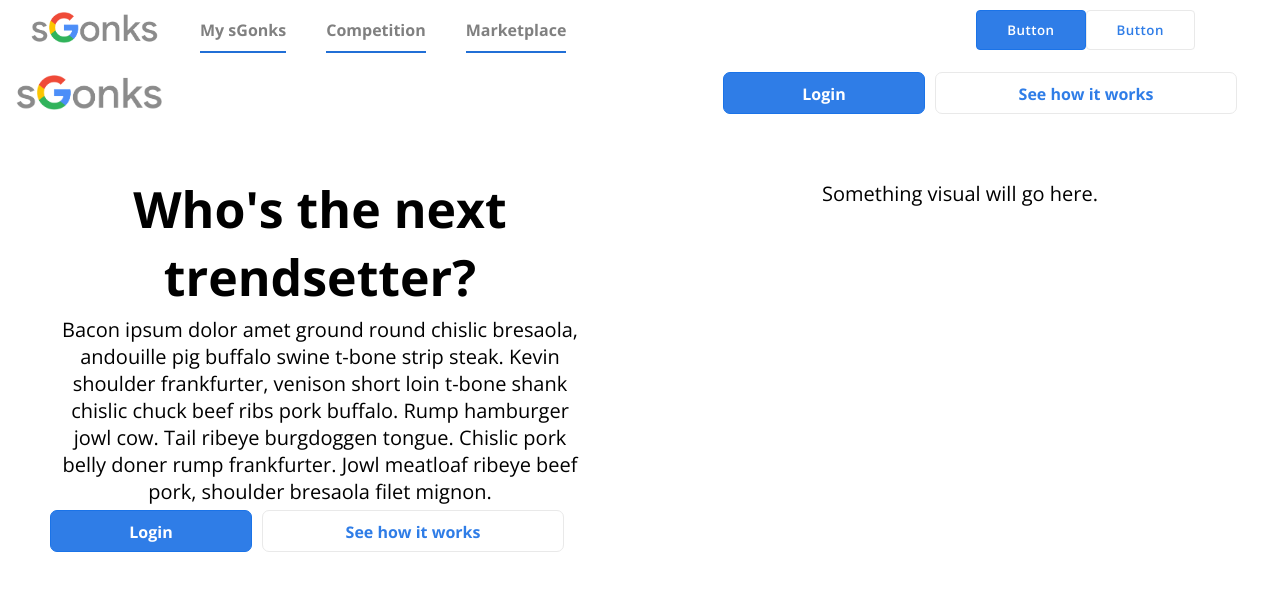
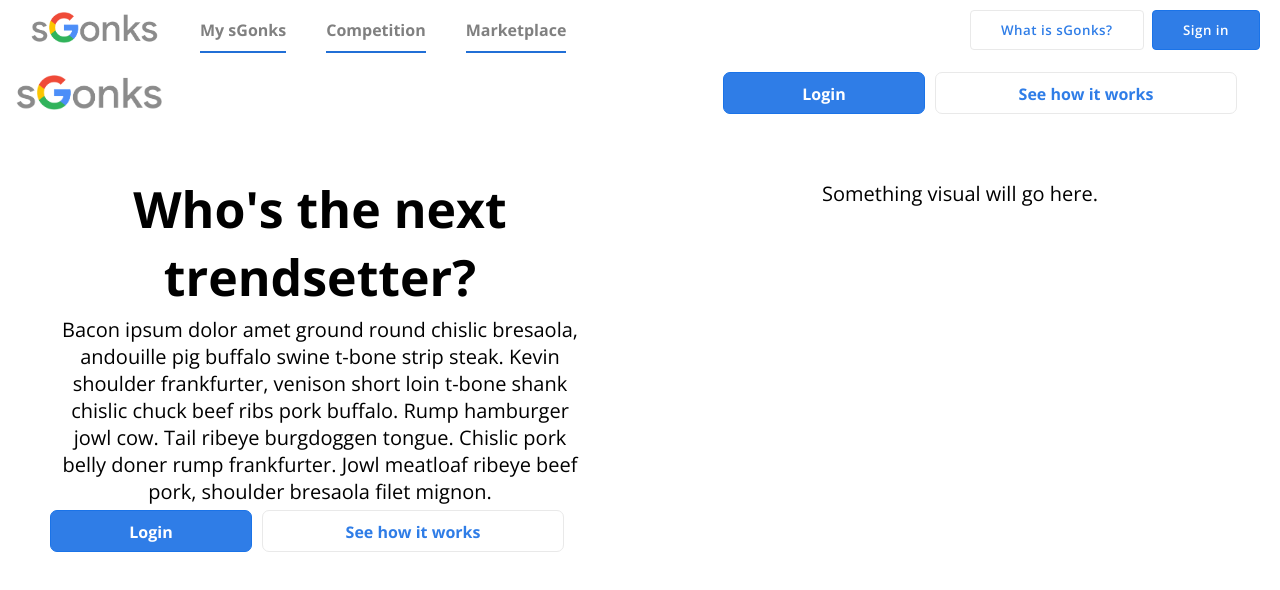
Before and after one commit to googleinterns/sgonks, a React (Create React App) app in the folder project/frontend/: page / in a window 1280 px wide. Shown: the top 590 px of the page. Built offline with nearby package versions, Linux system fonts and the light colour scheme.

Commit message:
Add LoginButtonSet component

```diff
--- a/project/frontend/src/components/HeaderBar/HeaderBar.js
+++ b/project/frontend/src/components/HeaderBar/HeaderBar.js
@@ -3,6 +3,7 @@ import classes from "./HeaderBar.module.css"
 import Logo from "../../assets/sGonksLogo.png"
 import { Link, NavLink } from "react-router-dom"
 import LinkButton from "../UI/LinkButton/LinkButton"
+import LoginButtonSet from "../UI/LoginButtonSet/LoginButtonSet";
 
 const HeaderBar = (props) => {
   let innerNavLinks = [
@@ -36,8 +37,7 @@ const HeaderBar = (props) => {
         {innerNav}
       </div>
       <div className={classes.ButtonsContainer}>
-        <LinkButton to='/'>Button</LinkButton>
-        <LinkButton to='/' inverted>Button</LinkButton>
+        <LoginButtonSet></LoginButtonSet>
       </div>
     </header>
   )
--- a/project/frontend/src/components/HeaderBar/HeaderBar.module.css
+++ b/project/frontend/src/components/HeaderBar/HeaderBar.module.css
@@ -43,10 +43,15 @@
     padding-bottom: 10px;
 }
 
-.ButtonsContainer {
-    width: 700px;
-}
-
 .Navigation a.active {
     border-bottom: 2px solid #216FD6;
 }
+
+.ButtonsContainer {
+    width: 700px;
+    display: flex;
+    flex-direction: row;
+    flex-wrap: nowrap;
+    justify-content: flex-end;
+    padding-right: 20px;
+}
--- /dev/null
+++ b/project/frontend/src/components/UI/LoginButtonSet/LoginButtonSet.js
@@ -0,0 +1,15 @@
+import React from 'react';
+import LinkButton from "../LinkButton/LinkButton";
+import classes from "./LoginButtonSet.module.css"
+
+const LoginButtonSet = props => {
+
+    return (
+        <div className={classes.ButtonSetContainer}>
+            <LinkButton inverted>What is sGonks?</LinkButton>
+            <LinkButton>Sign in</LinkButton>
+        </div>
+    )
+}
+
+export default LoginButtonSet;
--- /dev/null
+++ b/project/frontend/src/components/UI/LoginButtonSet/LoginButtonSet.module.css
@@ -0,0 +1,6 @@
+.ButtonSetContainer {
+    display: flex;
+    flex-direction: row;
+    justify-content: space-between;
+    width: 290px;
+}
```
